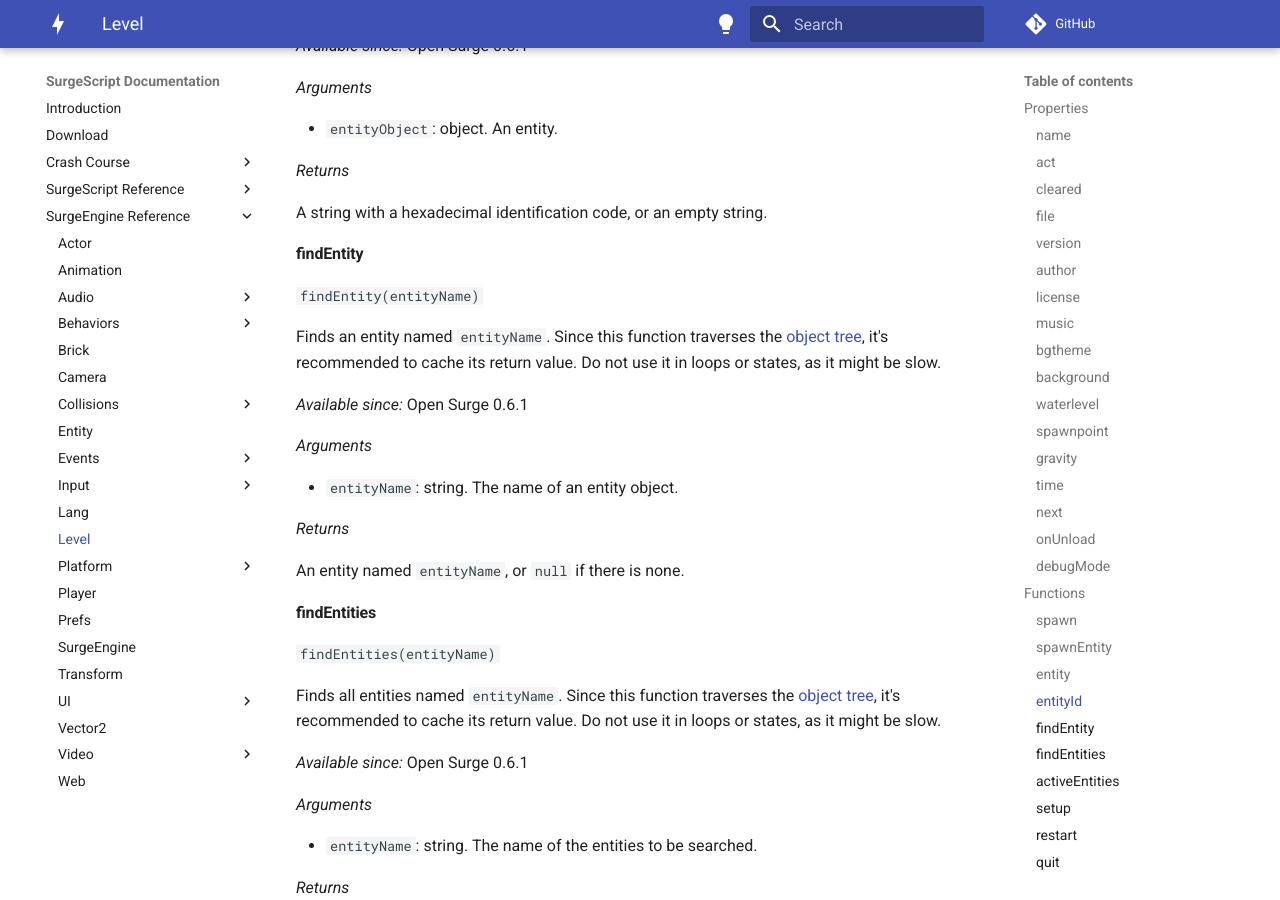
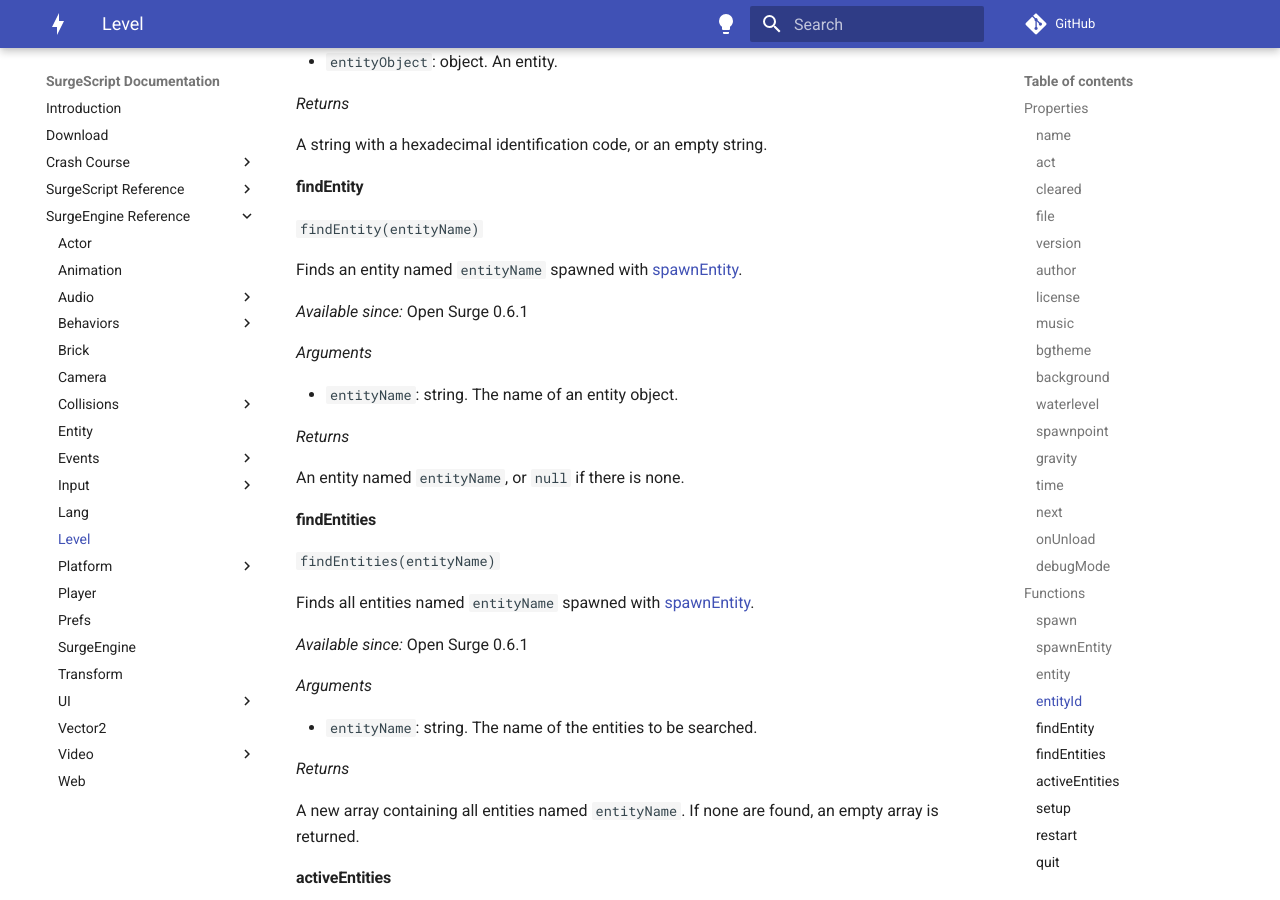
Before and after one commit to alemart/surgescript, an MkDocs documentation site: the page built from docs/engine/level.md, in a window 1280 px wide and 900 px high, scrolled down 5790 px. Built offline with MkDocs 1.6.1 and Material for MkDocs 9.7.7, drawn with Linux system fonts in a browser that asks for light colours; comment, search, counter and statistics services are not loaded; some of the changed text lies outside the part shown.

Commit message:
Docs: change descriptions

```diff
--- a/docs/engine/level.md
+++ b/docs/engine/level.md
@@ -197,8 +197,6 @@ The spawned object.
 
 Spawns an [entity](/engine/entity) named `objectName` at a certain `position`. The entity won't be garbage collected, as in [spawn](#spawn).
 
-*Note:* the spawned entity will be a [descendant](/tutorials/object_tree), but not a direct child of Level since Open Surge 0.6.1.
-
 *Arguments*
 
 * `objectName`: string. The name of the entity to be spawned.
@@ -277,7 +275,7 @@ A string with a hexadecimal identification code, or an empty string.
 
 `findEntity(entityName)`
 
-Finds an entity named `entityName`. Since this function traverses the [object tree](/tutorials/object_tree), it's recommended to cache its return value. Do not use it in loops or states, as it might be slow.
+Finds an entity named `entityName` spawned with [spawnEntity](#spawnentity).
 
 *Available since:* Open Surge 0.6.1
 
@@ -293,7 +291,7 @@ An entity named `entityName`, or `null` if there is none.
 
 `findEntities(entityName)`
 
-Finds all entities named `entityName`. Since this function traverses the [object tree](/tutorials/object_tree), it's recommended to cache its return value. Do not use it in loops or states, as it might be slow.
+Finds all entities named `entityName` spawned with [spawnEntity](#spawnentity).
 
 *Available since:* Open Surge 0.6.1
 
```
